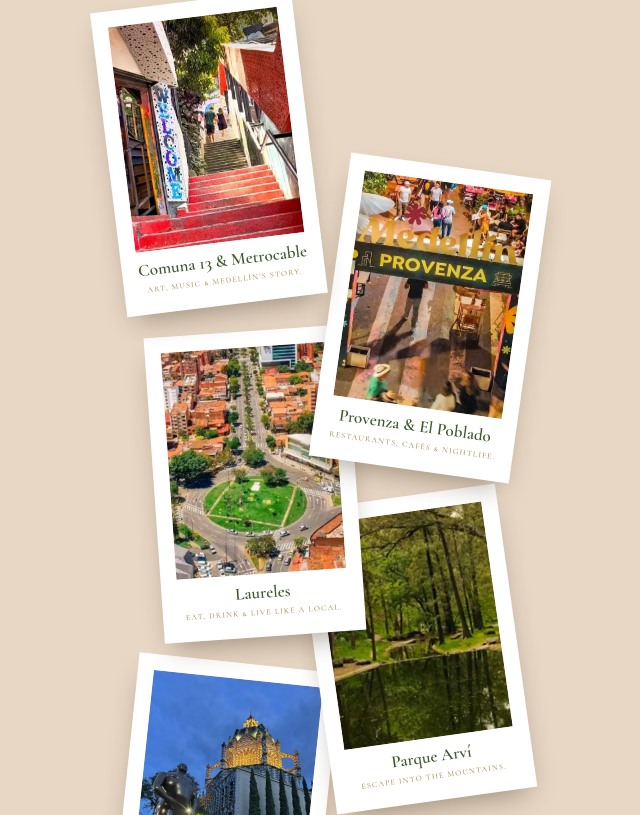
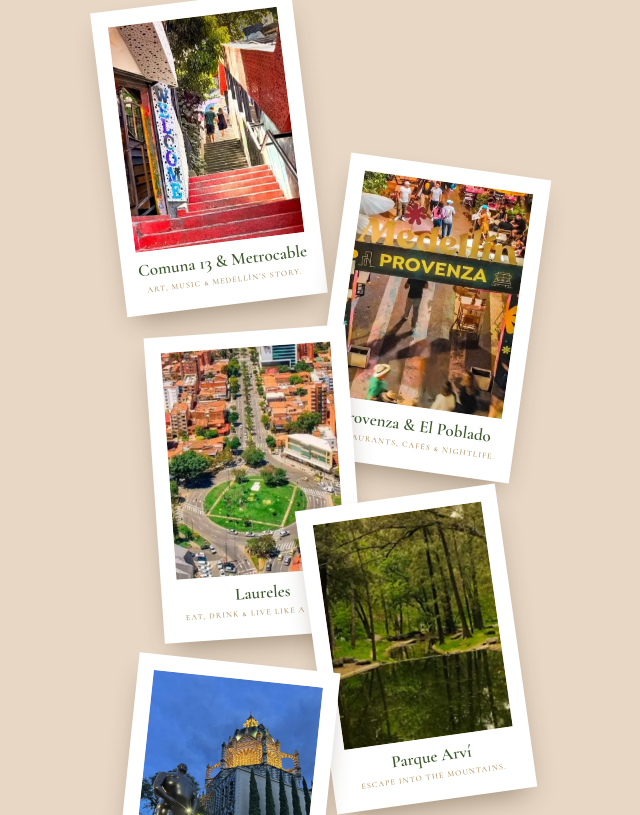
Before and after one commit to manuelmesav3l/invitacion-manuela-maciej, a React (Vite) app: page / in a window 1280 px wide. Shown: the part 9685-10500 px from the top of the page, without its empty margins (306-946 px from the left). Built offline with nearby package versions, Linux system fonts and the light colour scheme; no server answers; a web font is replaced by a local one.

Commit message:
fix(medellin): disable dragging on polaroids and lock them in fixed staggered positions

```diff
--- a/src/components/MedellinGallery.tsx
+++ b/src/components/MedellinGallery.tsx
@@ -1,4 +1,4 @@
-import { useEffect, useRef, useState } from 'react'
+import { useEffect, useRef } from 'react'
 import { useReducedMotion } from 'motion/react'
 import { useRevealOnce } from '../hooks/useRevealOnce'
 import { PolaroidCard } from './PolaroidCard'
@@ -14,14 +14,12 @@ const LAYOUT = [
   { cls: 'left-[46%] top-[63%] w-[42%]', rotate: 6 },
 ]
 
-/** Draggable polaroid collage + postcard (third tab of the Medellín guide). */
+/** Fixed polaroid collage + postcard in curated editorial layout (third tab of the Medellín guide). */
 export function MedellinGallery() {
   const { t } = useLanguage()
   const reduce = useReducedMotion()
   const table = useRef<HTMLDivElement>(null)
   const show = useRevealOnce(table)
-  const [order, setOrder] = useState([1, 2, 3, 4, 5])
-  const bringFront = (i: number) => setOrder((o) => o.map((z, k) => (k === i ? Math.max(...o) + 1 : z)))
 
   useEffect(() => {
     if (reduce || !table.current) return
@@ -35,8 +33,15 @@ export function MedellinGallery() {
   return (
     <div ref={table} className="relative mx-auto mt-6 w-full" style={{ aspectRatio: '1 / 1.56' }}>
       {t.medellin.polaroids.map((p, i) => (
-        <PolaroidCard key={p.key} photo={p} rotate={LAYOUT[i].rotate} className={LAYOUT[i].cls} delay={i * 0.16}
-          z={order[i]} onFront={() => bringFront(i)} constraintsRef={table} show={show} />
+        <PolaroidCard
+          key={p.key}
+          photo={p}
+          rotate={LAYOUT[i].rotate}
+          className={LAYOUT[i].cls}
+          delay={i * 0.16}
+          z={i + 1}
+          show={show}
+        />
       ))}
       <PostcardCard className="-left-[2%] top-[61%] z-[2] w-[54%]" show={show} />
     </div>
--- a/src/components/MedellinGuide.tsx
+++ b/src/components/MedellinGuide.tsx
@@ -19,16 +19,12 @@ const LEFT = [2, 50, 12, 47, 5, 46, 12, 49]
 /** Board geometry in % of its own width: card width, vertical step, card height. */
 const CARD_W = 44, STEP = 36, CARD_H = 80
 
-/** Scattered, draggable polaroids (same look as the Photos tab); tap opens the detail modal. */
+/** Scattered polaroids in fixed editorial position; tap opens the detail modal. */
 function PickBoard({ items, onOpen }: { items: Pick[]; onOpen: (p: Pick) => void }) {
   const reduce = useReducedMotion()
   const board = useRef<HTMLDivElement>(null)
   // Cards start displaced from their slot, so the *board* (not each card) must drive the reveal.
   const show = useRevealOnce(board)
-  const [order, setOrder] = useState<Record<string, number>>({})
-  const next = useRef(items.length + 1)
-  const dragged = useRef(false)
-  const bringFront = (key: string) => setOrder((o) => ({ ...o, [key]: next.current++ }))
   const heightW = 2 + (items.length - 1) * STEP + CARD_H
 
   return (
@@ -42,20 +38,13 @@ function PickBoard({ items, onOpen }: { items: Pick[]; onOpen: (p: Pick) => void
             type="button"
             aria-haspopup="dialog"
             aria-label={`${p.title}. ${p.lead}`}
-            drag={!reduce}
-            dragConstraints={board}
-            dragElastic={0.2}
-            dragMomentum={false}
-            onPointerDown={() => { dragged.current = false; bringFront(p.key) }}
-            onDragStart={() => { dragged.current = true }}
-            onTap={() => { if (!dragged.current) onOpen(p) }}
-            whileDrag={{ scale: 1.05 }}
+            onClick={() => onOpen(p)}
             whileHover={reduce ? undefined : { scale: 1.02 }}
             initial={reduce ? { opacity: 0 } : { opacity: 0, y: -90, rotate: rotate - 12 }}
             animate={show ? { opacity: 1, y: 0, rotate } : undefined}
             transition={reduce ? { duration: 0.5 } : { type: 'spring', stiffness: 70, damping: 11, delay: (i % 2) * 0.16 }}
-            style={{ left: `${LEFT[i % LEFT.length]}%`, top: `${((2 + i * STEP) / heightW) * 100}%`, width: `${CARD_W}%`, zIndex: order[p.key] ?? items.length - i, touchAction: 'pan-y' }}
-            className="absolute cursor-grab bg-white p-[3.5%] pb-[4%] text-center shadow-[0_14px_28px_-10px_rgba(60,45,20,.45)] active:cursor-grabbing focus-visible:outline-none focus-visible:ring-2 focus-visible:ring-gold"
+            style={{ left: `${LEFT[i % LEFT.length]}%`, top: `${((2 + i * STEP) / heightW) * 100}%`, width: `${CARD_W}%`, zIndex: i + 1 }}
+            className="absolute cursor-pointer bg-white p-[3.5%] pb-[4%] text-center shadow-[0_14px_28px_-10px_rgba(60,45,20,.45)] transition-shadow hover:shadow-[0_18px_32px_-10px_rgba(60,45,20,.55)] focus-visible:outline-none focus-visible:ring-2 focus-visible:ring-gold"
           >
             <span className="pointer-events-none block aspect-[3/4] w-full overflow-hidden bg-sand">
               {photo && <img src={photo.src} alt="" width={900} height={600} loading="lazy" decoding="async" draggable={false} className="h-full w-full object-cover" />}
--- a/src/components/PolaroidCard.tsx
+++ b/src/components/PolaroidCard.tsx
@@ -1,5 +1,4 @@
 import { motion, useReducedMotion } from 'motion/react'
-import { useRef } from 'react'
 import { PhotoSlot } from './PhotoSlot'
 
 interface Props {
@@ -8,28 +7,18 @@ interface Props {
   className?: string
   delay?: number
   z: number
-  onFront: () => void
-  constraintsRef: React.RefObject<HTMLElement | null>
   /** Board-level in-view flag (cards start off-slot, so they can't observe themselves). */
   show: boolean
 }
 
-export function PolaroidCard({ photo, rotate, className = '', delay = 0, z, onFront, constraintsRef, show }: Props) {
+export function PolaroidCard({ photo, rotate, className = '', delay = 0, z, show }: Props) {
   const reduce = useReducedMotion()
-  const ref = useRef<HTMLDivElement>(null)
   return (
     <motion.div
-      ref={ref}
-      drag={!reduce}
-      dragConstraints={constraintsRef}
-      dragElastic={0.2}
-      dragMomentum={false}
-      onPointerDown={onFront}
-      whileDrag={{ scale: 1.05 }}
       initial={reduce ? { opacity: 0 } : { opacity: 0, y: -110, rotate: rotate - 14 }}
       animate={show ? { opacity: 1, y: 0, rotate } : undefined}
       transition={reduce ? { duration: 0.5 } : { type: 'spring', stiffness: 70, damping: 11, delay }}
-      style={{ zIndex: z, touchAction: 'pan-y' }}
+      style={{ zIndex: z }}
       className={`group absolute bg-white p-[3.5%] pb-[4%] shadow-[0_14px_28px_-10px_rgba(60,45,20,.45)] ${className}`}
     >
       <PhotoSlot src={photo.src} alt={photo.alt} tone={photo.tone} width={3} height={4} className="pointer-events-none" />
```
